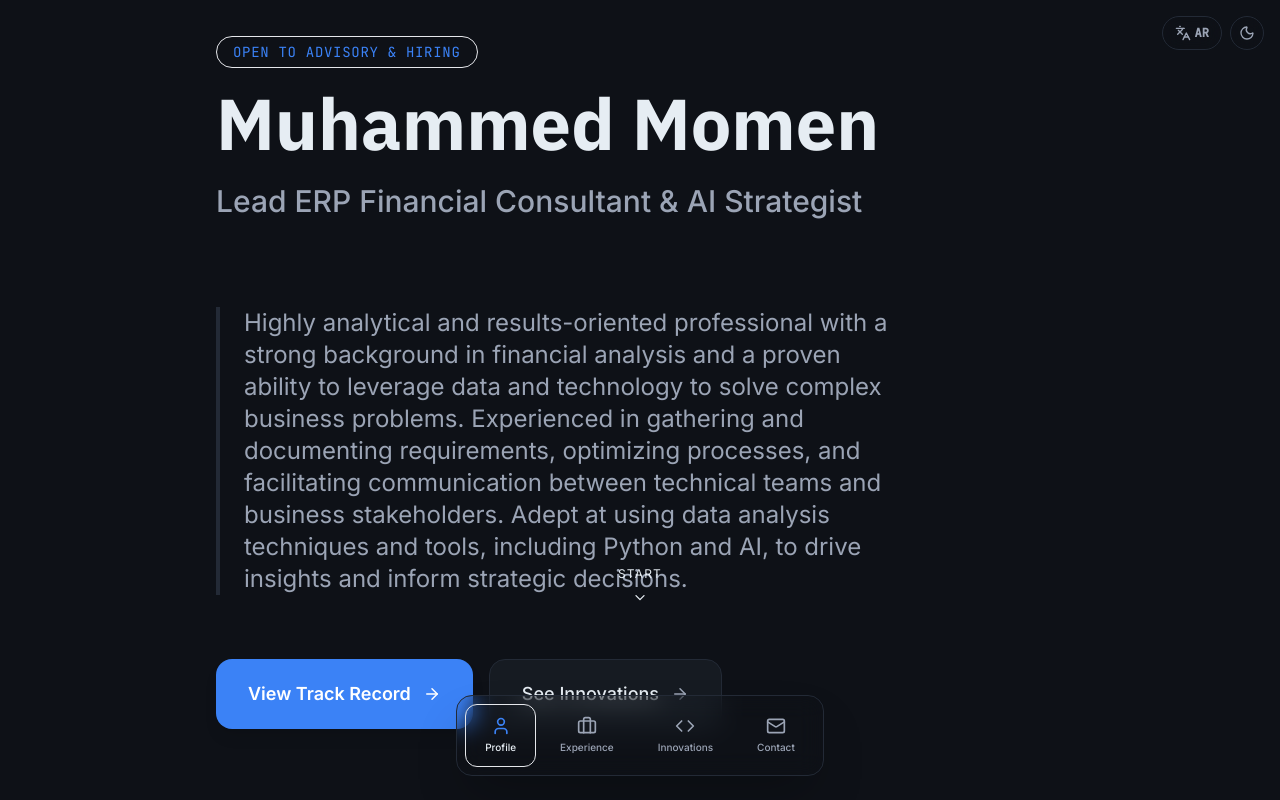
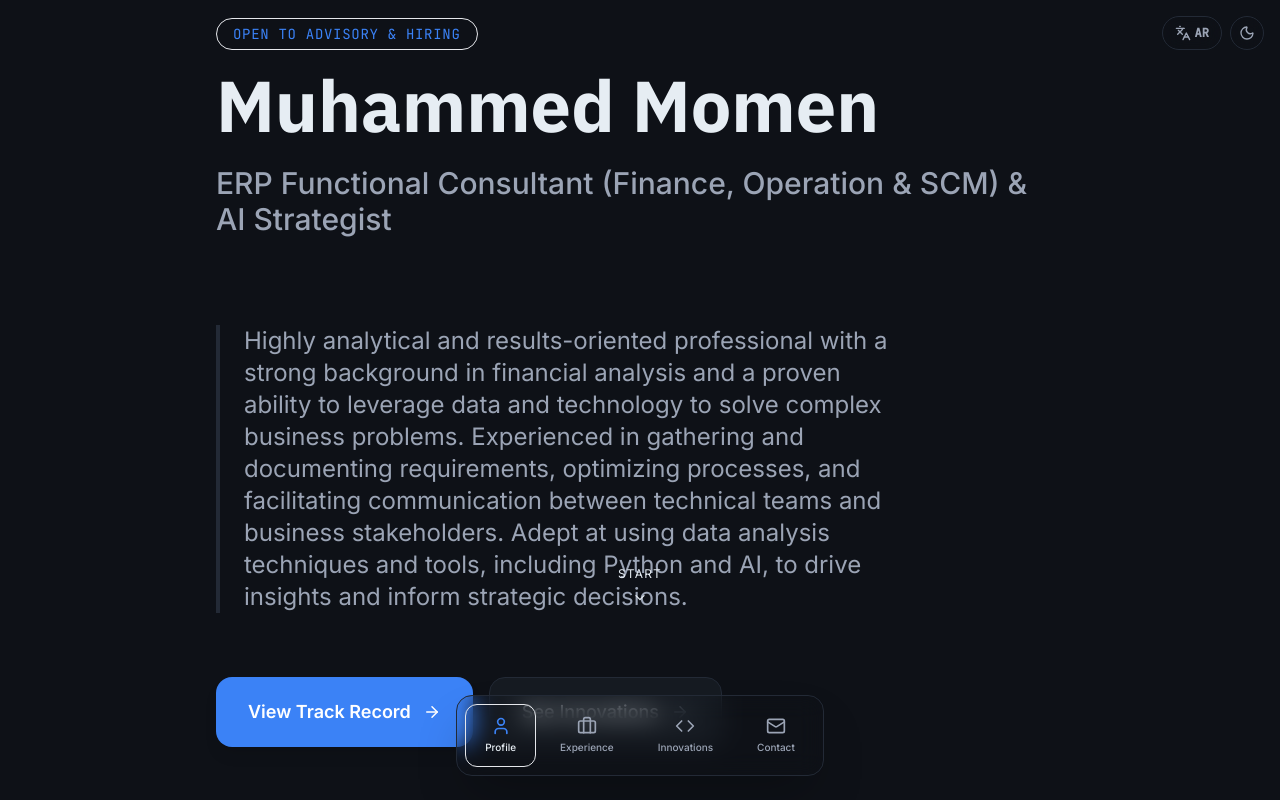
Before and after one commit to MuhammedMomen/MMomen_Portfolio, a React (Vite) app: page / in a window 1280 px wide. Built offline with nearby package versions, Linux system fonts and the light colour scheme.

Commit message:
branding: final title refinement to ERP Functional Consultant & AI Strategist

```diff
--- a/constants.ts
+++ b/constants.ts
@@ -3,7 +3,7 @@ import { ProjectCategory, AppContent, Language } from './types';
 const DATA_EN: AppContent = {
   profile: {
     name: "Muhammed Momen",
-    role: "Lead ERP Financial Consultant & AI Strategist",
+    role: "ERP Functional Consultant (Finance, Operation & SCM) & AI Strategist",
     tagline: "Merging Financial Expertise with Agentic AI & Python Automation.",
     valueProp: "Highly analytical and results-oriented professional with a strong background in financial analysis and a proven ability to leverage data and technology to solve complex business problems. Experienced in gathering and documenting requirements, optimizing processes, and facilitating communication between technical teams and business stakeholders. Adept at using data analysis techniques and tools, including Python and AI, to drive insights and inform strategic decisions.",
     openToAdvisory: "OPEN TO ADVISORY & HIRING",
@@ -33,7 +33,7 @@ const DATA_EN: AppContent = {
     items: [
       {
         id: 'exp-1',
-        role: "Lead ERP Financial Consultant",
+        role: "ERP Functional Consultant (Finance, Operation & SCM)",
         company: "Ultimate Solutions",
         period: "Aug 2021 — Present",
         context: "Team Leadership & AI Innovation",
@@ -44,7 +44,7 @@ const DATA_EN: AppContent = {
       },
       {
         id: 'exp-2',
-        role: "ERP Senior Financial Consultant",
+        role: "Senior ERP Functional Consultant",
         company: "Ultimate Solutions",
         period: "Dec 2020 — Aug 2021",
         context: "System Localization & Quality Assurance",
@@ -363,7 +363,7 @@ const DATA_EN: AppContent = {
 const DATA_AR: AppContent = {
   profile: {
     name: "محمد مؤمن",
-    role: "استشاري أول نظم ERP وخبير استراتيجي للذكاء الاصطناعي",
+    role: "استشاري وظيفي لنظم ERP (المالية، العمليات، وسلاسل الإمداد) وخبير استراتيجي للذكاء الاصطناعي",
     tagline: "دمج الخبرة المالية مع الذكاء الاصطناعي والأتمتة.",
     valueProp: "محترف ذو عقلية تحليلية وخبرة واسعة في التحليل المالي، أمتلك القدرة على توظيف البيانات والتكنولوجيا لحل مشكلات الأعمال المعقدة. وسيط فعال بين الفرق التقنية والمالية، أقود تنفيذ أنظمة ERP وأبني وكلاء ذكاء اصطناعي لأتمتة المهام الصعبة.",
     openToAdvisory: "متاح للاستشارات والتوظيف",
@@ -393,7 +393,7 @@ const DATA_AR: AppContent = {
     items: [
       {
         id: 'exp-1',
-        role: "استشاري أول مالي لنظم ERP",
+        role: "استشاري وظيفي لنظم ERP (المالية، العمليات، وسلاسل الإمداد)",
         company: "Ultimate Solutions",
         period: "أغسطس 2021 — الآن",
         context: "القيادة والابتكار بالذكاء الاصطناعي",
@@ -404,7 +404,7 @@ const DATA_AR: AppContent = {
       },
       {
         id: 'exp-2',
-        role: "استشاري مالي لنظم ERP",
+        role: "استشاري وظيفي لنظم ERP (المالية والعمليات)",
         company: "Ultimate Solutions",
         period: "ديسمبر 2020 — أغسطس 2021",
         context: "توطين النظم وضمان الجودة",
```
Also changed, not shown: 1 other file (tests, documents, lock files or other folders).
